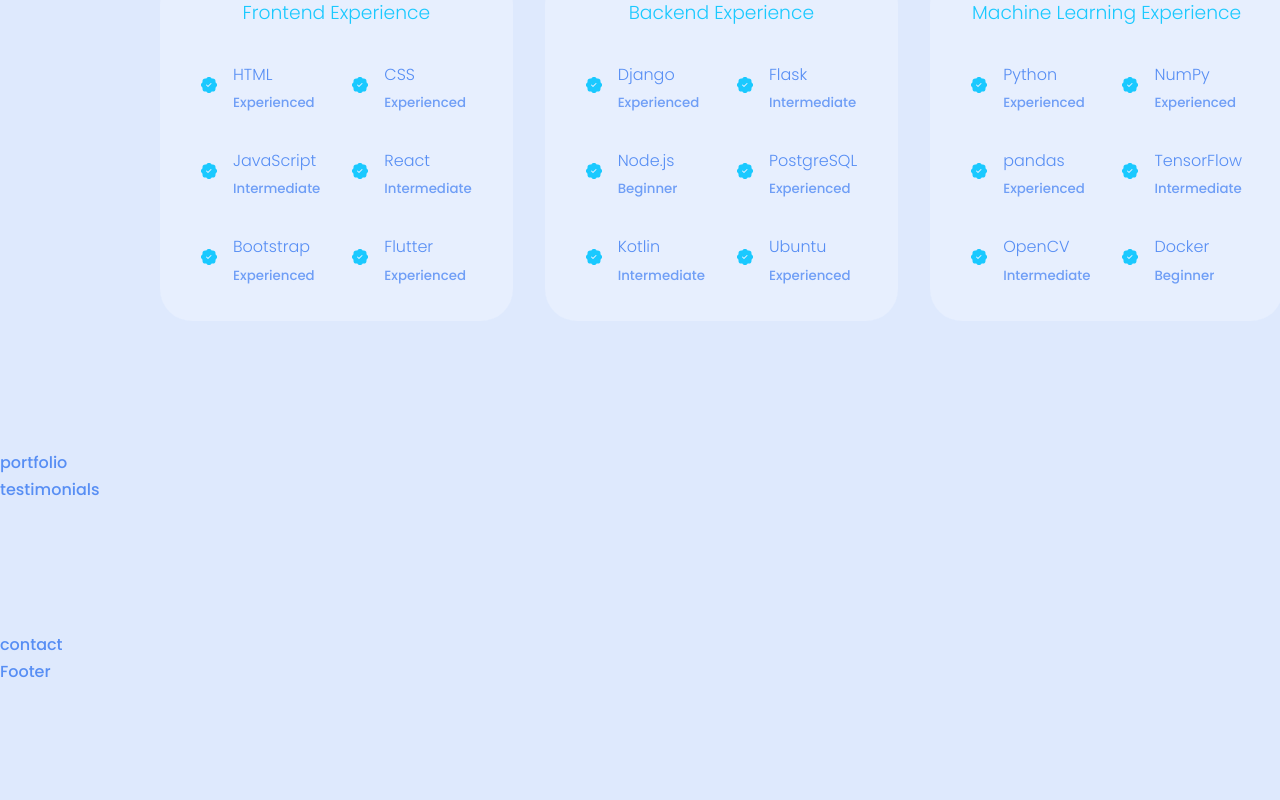
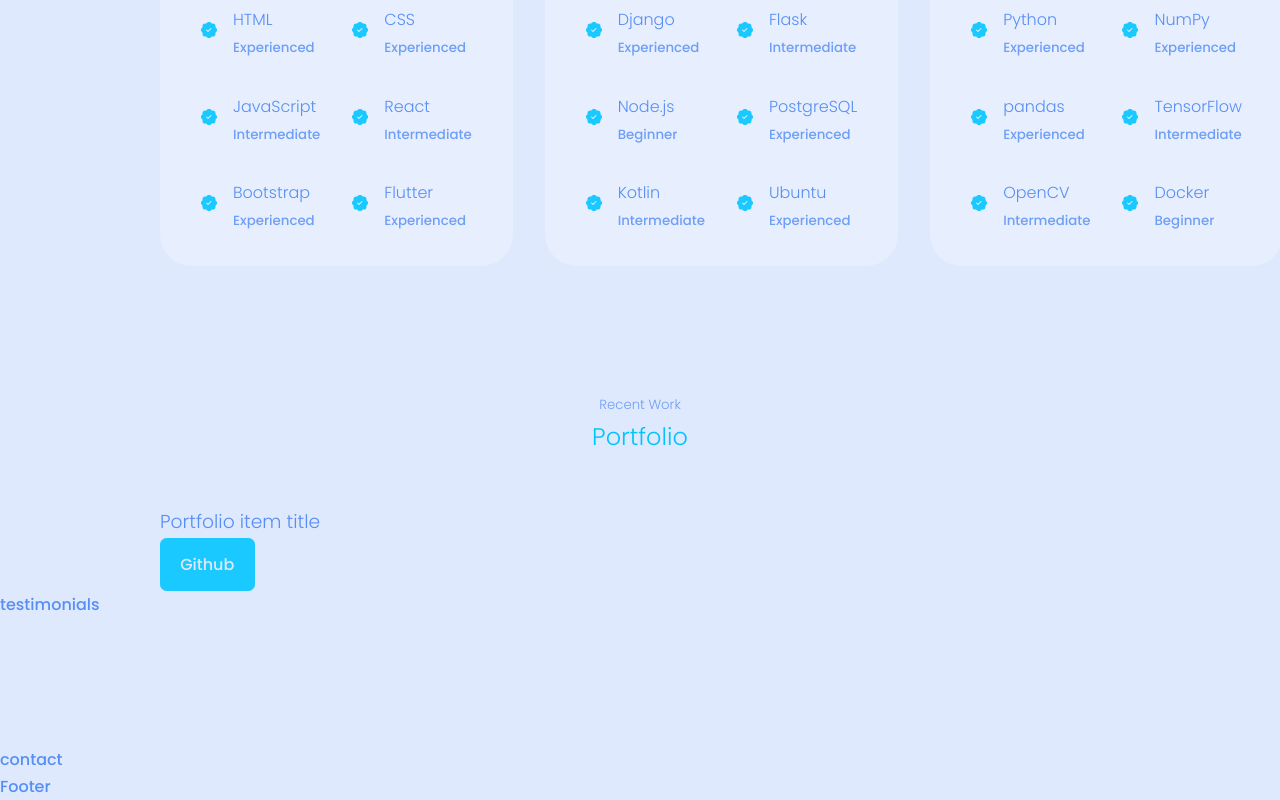
Before and after one commit to alexrosen45/person_website_v3, a React (Create React App) app in the folder personal_website-v3/: page / in a window 1280 px wide. Shown: the part 1767-2567 px from the top of the page. Before the commit the page ends 2453 px from the top, so only its background shows below. Built offline with nearby package versions, Linux system fonts and the light colour scheme.

Commit message:
portfolio start

```diff
--- a/personal_website-v3/src/components/about/about.jsx
+++ b/personal_website-v3/src/components/about/about.jsx
@@ -5,8 +5,6 @@
 const about = () => {
     return (
         <section id='about'>
-            <br />
-            <br />
             <h2>About Me</h2>
             <div className="container about__container">
                 <div className="about__me">
--- a/personal_website-v3/src/components/portfolio/portfolio.jsx
+++ b/personal_website-v3/src/components/portfolio/portfolio.jsx
@@ -3,7 +3,19 @@
 
 const portfolio = () => {
     return (
-        <section id='portfolio'>portfolio</section>
+        <section id='portfolio'>
+            <h5>Recent Work</h5>
+            <h2>Portfolio</h2>
+
+            <div className="container portfolio__container">
+                <article className="portfolio__item">
+                    <div className="portfolio__item-image">
+                        <h3>Portfolio item title</h3>
+                        <a href="" className='btn btn-primary'>Github</a>
+                    </div>
+                </article>
+            </div>
+        </section>
     )
 }
 
```
